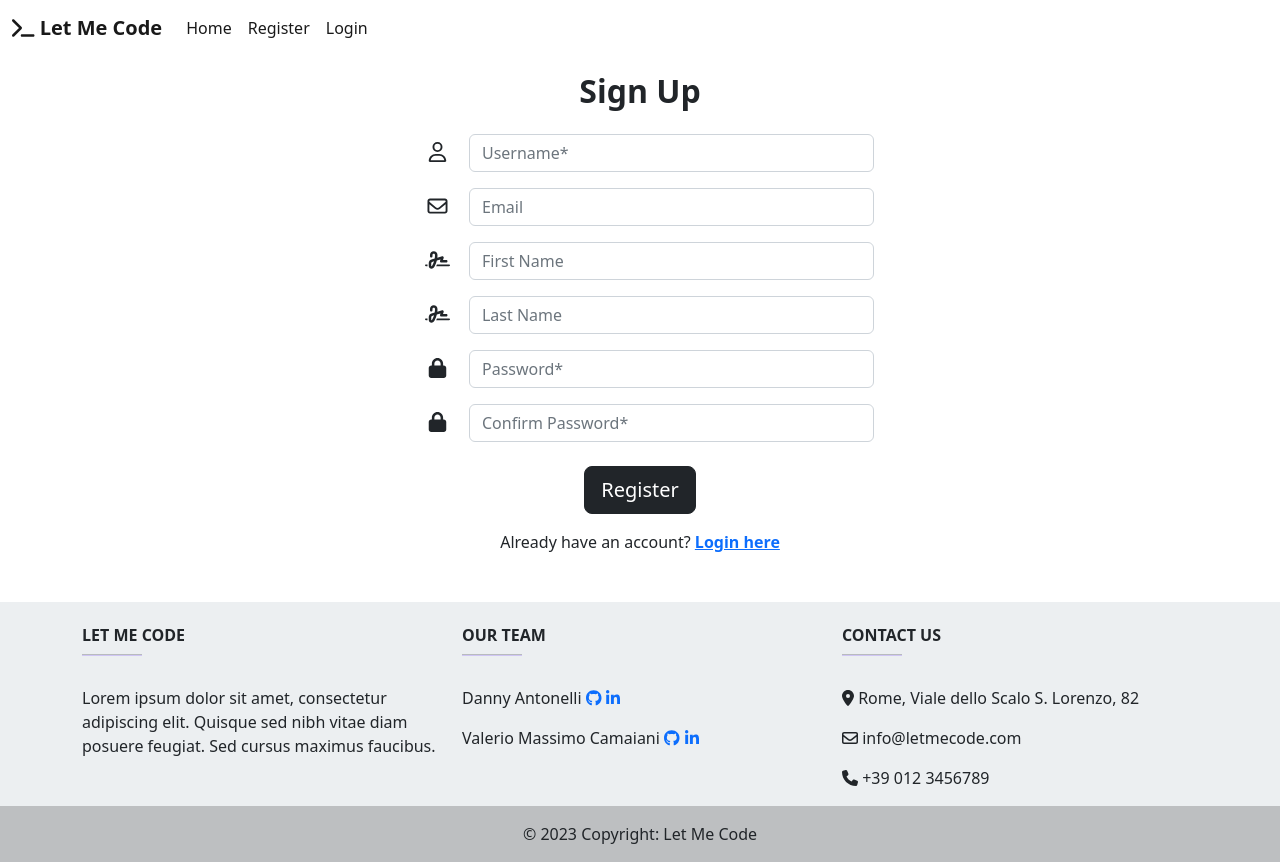
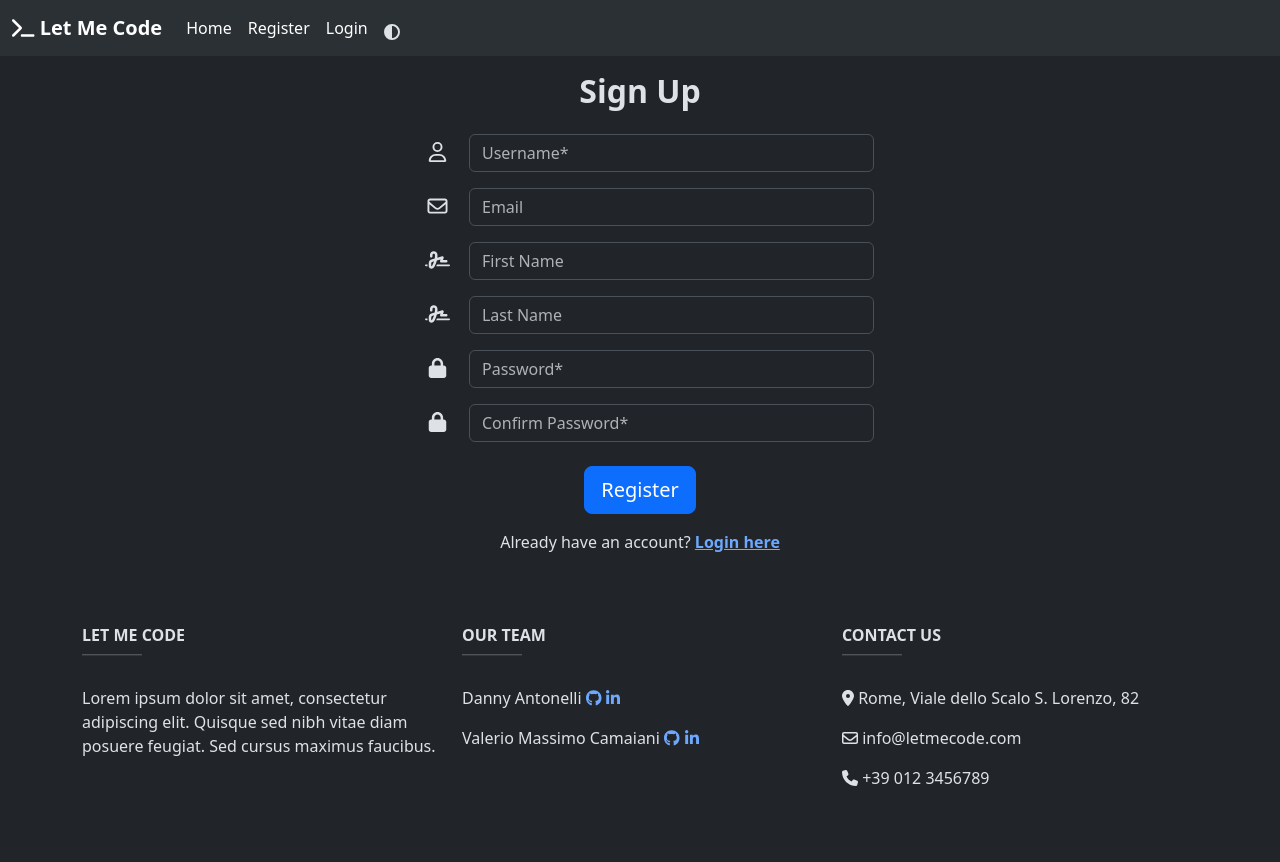
Before and after one commit to DannyAntonelli/Let-Me-Code, a Vue app in the folder frontend/: page /register in a window 1280 px wide. After the commit the page ends 806 px from the top, so only its background shows below. Built offline with nearby package versions, Linux system fonts and the light colour scheme.

Commit message:
Add light/night mode

```diff
--- a/frontend/package.json
+++ b/frontend/package.json
@@ -15,7 +15,7 @@
     "@fortawesome/vue-fontawesome": "^3.0.3",
     "@monaco-editor/loader": "^1.3.3",
     "@popperjs/core": "^2.11.7",
-    "bootstrap": "^5.2.3",
+    "bootstrap": "^5.3.0-alpha3",
     "core-js": "^3.8.3",
     "monaco-editor": "0.20.0",
     "monaco-editor-webpack-plugin": "1.9.1",
--- a/frontend/src/App.vue
+++ b/frontend/src/App.vue
@@ -22,6 +22,15 @@ export default {
     };
   },
 
+  async created() {
+    let theme = localStorage.getItem("theme");
+    if (theme === null) {
+      localStorage.setItem("theme", "dark");
+      theme = "dark";
+    }
+    document.documentElement.setAttribute("data-bs-theme", theme);
+  },
+
   methods: {
     updateUsername() {
       this.isLoggedIn = true;
--- a/frontend/src/components/FooterComponent.vue
+++ b/frontend/src/components/FooterComponent.vue
@@ -1,8 +1,5 @@
 <template>
-  <footer
-    class="text-center text-lg-start text-dark"
-    style="background-color: #eceff1"
-  >
+  <footer class="text-center text-lg-start">
     <section class="">
       <div class="container text-center text-md-start mt-5 pt-2">
         <div class="row mt-3">
@@ -71,9 +68,5 @@
         </div>
       </div>
     </section>
-
-    <div class="text-center p-3" style="background-color: rgba(0, 0, 0, 0.2)">
-      © 2023 Copyright: Let Me Code
-    </div>
   </footer>
 </template>
--- a/frontend/src/components/Navbar.vue
+++ b/frontend/src/components/Navbar.vue
@@ -1,10 +1,10 @@
 <template>
   <nav class="navbar navbar-expand-lg bg-body-tertiary">
     <div class="container-fluid">
-      <a class="navbar-brand" href="#">
+      <router-link class="navbar-brand" to="/">
         <font-awesome-icon icon="fa-solid fa-terminal" />
         <strong> Let Me Code </strong>
-      </a>
+      </router-link>
       <button
         class="navbar-toggler"
         type="button"
@@ -54,6 +54,14 @@
               >Logout</router-link
             >
           </li>
+          <li>
+            <a @click="toggleTheme">
+              <font-awesome-icon
+                icon="fa-solid fa-circle-half-stroke"
+                class="mt-3 ms-2"
+              />
+            </a>
+          </li>
         </ul>
       </div>
     </div>
@@ -77,6 +85,17 @@ export default {
       localStorage.removeItem("username");
       this.$emit("logout");
     },
+
+    toggleTheme() {
+      let theme = localStorage.getItem("theme");
+      if (theme === "dark") {
+        theme = "light";
+      } else {
+        theme = "dark";
+      }
+      localStorage.setItem("theme", theme);
+      document.documentElement.setAttribute("data-bs-theme", theme);
+    },
   },
 
   computed: {
--- a/frontend/src/main.js
+++ b/frontend/src/main.js
@@ -20,6 +20,7 @@ import {
   faLock,
   faMagnifyingGlass,
   faStar as fasStarSolid,
+  faCircleHalfStroke,
 } from "@fortawesome/free-solid-svg-icons";
 
 import "bootstrap/dist/css/bootstrap.min.css";
@@ -50,7 +51,8 @@ library.add(
   faLock,
   faMagnifyingGlass,
   faStarRegular,
-  fasStarSolid
+  fasStarSolid,
+  faCircleHalfStroke
 );
 const app = createApp(App);
 app.use(router).component("font-awesome-icon", FontAwesomeIcon).mount("#app");
--- a/frontend/src/views/Login.vue
+++ b/frontend/src/views/Login.vue
@@ -42,7 +42,7 @@
       />
     </div>
 
-    <button type="submit" class="btn btn-dark btn-lg">Log In</button>
+    <button type="submit" class="btn btn-primary btn-lg">Log In</button>
 
     <p class="mt-3">
       Don't have an account?
--- a/frontend/src/views/Register.vue
+++ b/frontend/src/views/Register.vue
@@ -99,7 +99,7 @@
       />
     </div>
 
-    <button type="submit" class="btn btn-dark btn-lg">Register</button>
+    <button type="submit" class="btn btn-primary btn-lg">Register</button>
 
     <p class="mt-3">
       Already have an account?
```
Also changed, not shown: 1 other file (tests, documents, lock files or other folders).
